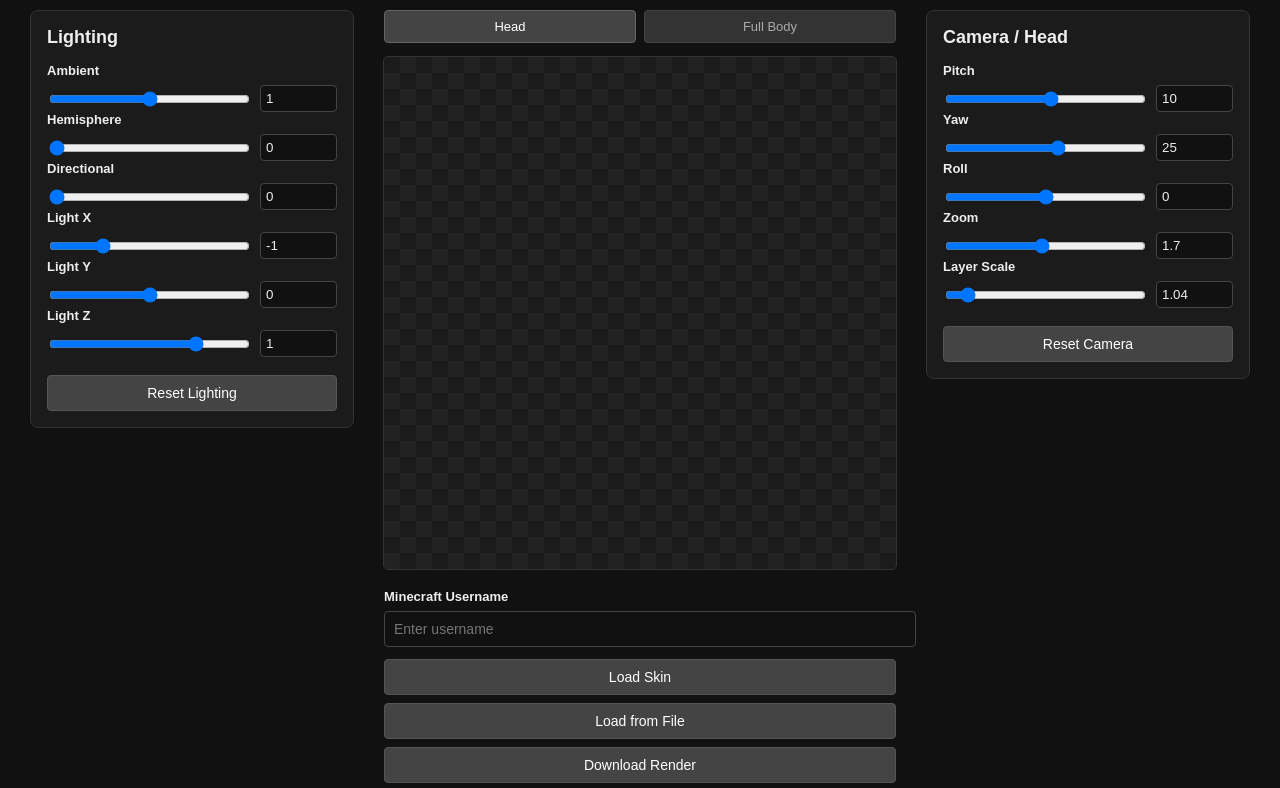
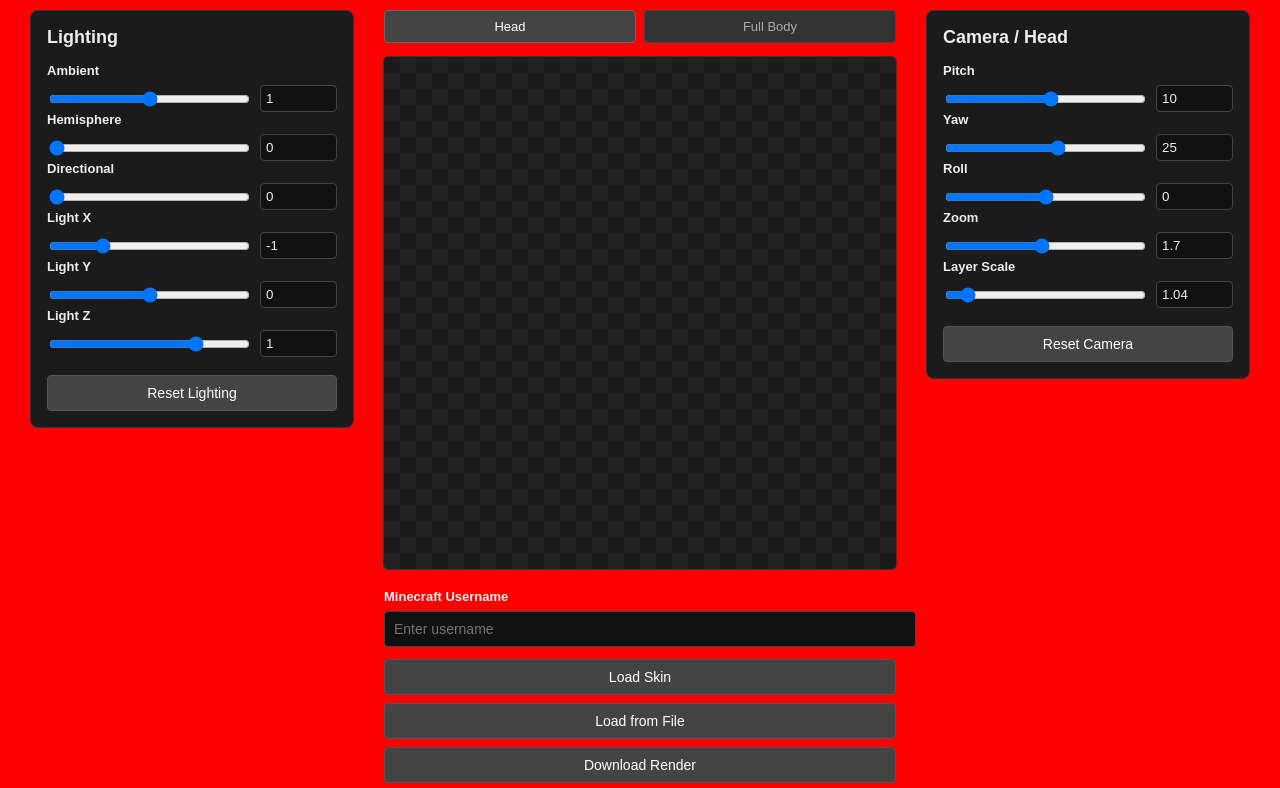
Before and after one commit to BradenM64/Bradens3dHeadGenerator, a website: page index.html in a window 1280 px wide. Shown: the part 82-870 px from the top of the page. Drawn offline with nearby package versions, Linux system fonts and the light colour scheme.

Commit message:
Change body background color to red

```diff
--- a/css/style.css
+++ b/css/style.css
@@ -10,7 +10,7 @@ html, body {
 
 body {
     padding: 30px;
-    background: #111;
+    background: #FF0000;
     color: #eee;
     font-family: Arial, Helvetica, sans-serif;
 }
```
